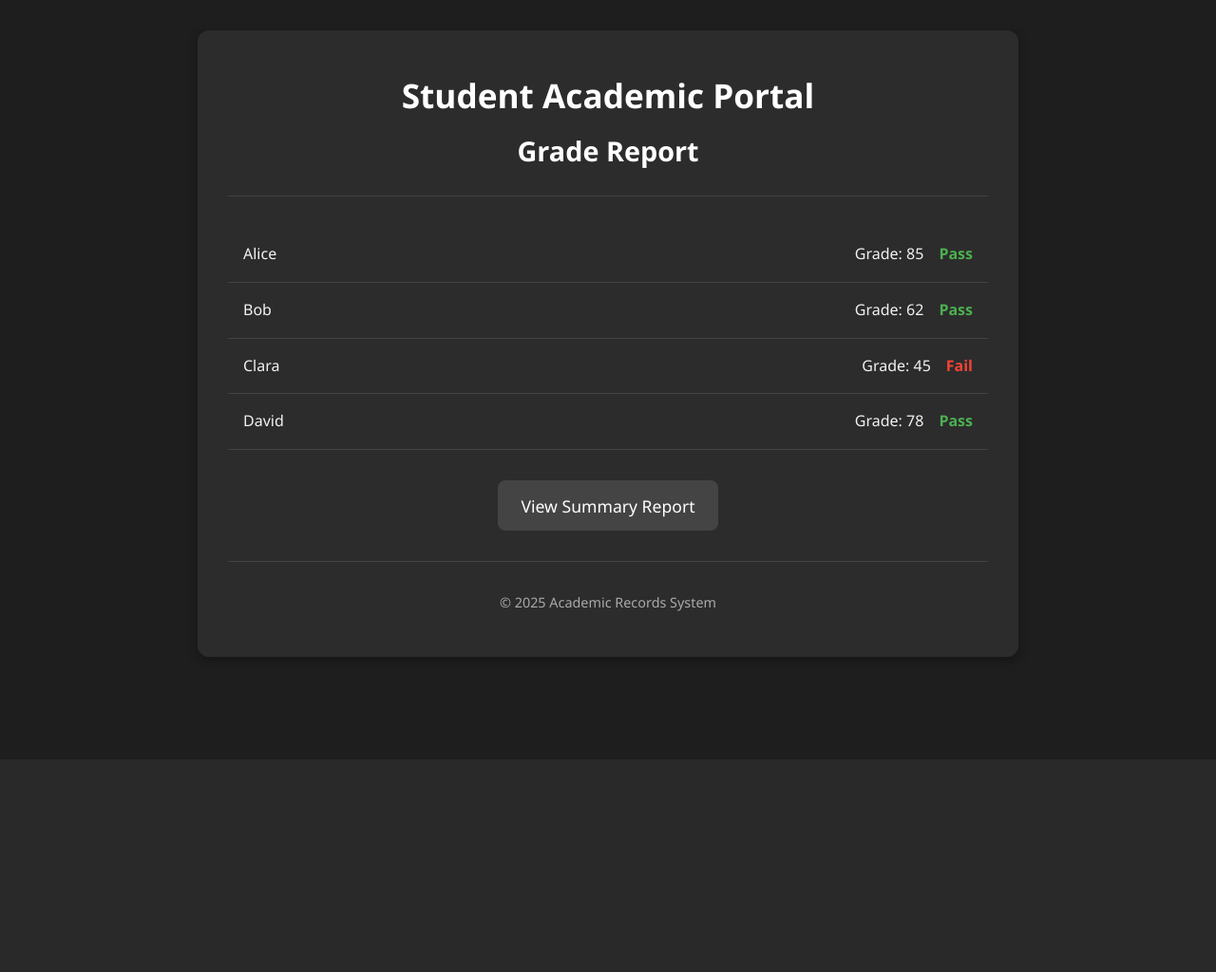
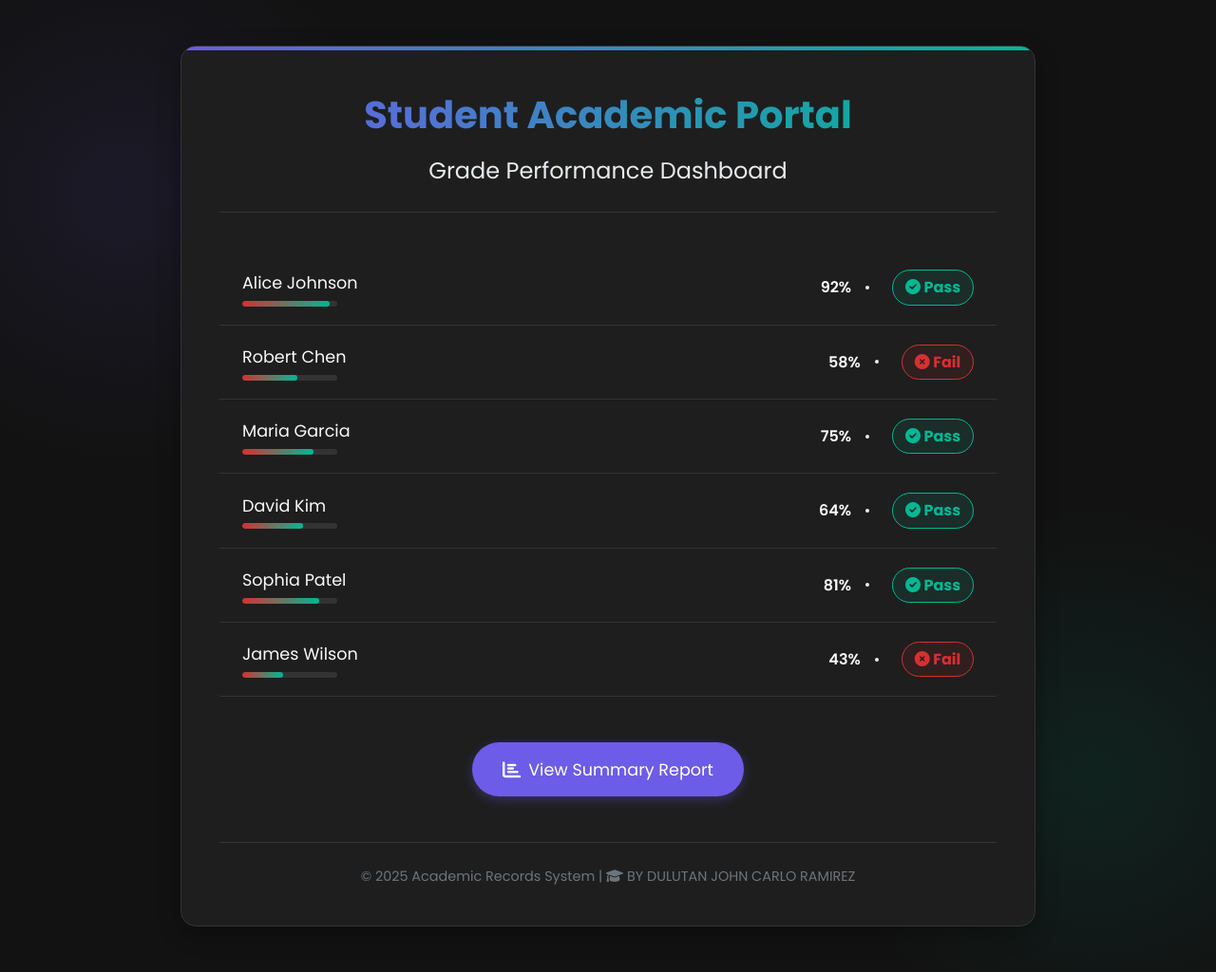
Before and after one commit to zyx-0314/AD-Task-23, a PHP site: page / in a window 1280 px wide. Shown: the whole page at 95% size. Before the commit the page ends 703 px from the top, so only its background shows below. Run offline with PHP 8.4, Linux system fonts and the light colour scheme.

Commit message:
refactor(index.php): i improve the design of page 1

```diff
--- a/index.php
+++ b/index.php
@@ -4,57 +4,83 @@
     <meta charset="UTF-8">
     <meta name="viewport" content="width=device-width, initial-scale=1.0">
     <title>Student Grades Report</title>
+    <link href="https://fonts.googleapis.com/css2?family=Poppins:wght@300;400;600;700&display=swap" rel="stylesheet">
     <style>
         :root {
-            --primary-bg: #1e1e1e;
-            --secondary-bg: #2c2c2c;
-            --text-primary: #f2f2f2;
-            --text-secondary: #ffffff;
-            --pass-color: #4CAF50;
-            --fail-color: #F44336;
-            --border-color: #444;
-            --button-bg: #444;
-            --button-hover: #666;
-            --shadow: 0 4px 12px rgba(0, 0, 0, 0.3);
+            --primary-bg: #121212;
+            --secondary-bg: #1e1e1e;
+            --accent-color: #6c5ce7;
+            --text-primary: #f8f9fa;
+            --text-secondary: #e9ecef;
+            --pass-color: #00b894;
+            --fail-color: #d63031;
+            --border-color: #333;
+            --button-bg: #6c5ce7;
+            --button-hover: #5649c0;
+            --shadow: 0 8px 24px rgba(0, 0, 0, 0.3);
+            --transition: all 0.3s ease;
+        }
+
+        * {
+            box-sizing: border-box;
+            margin: 0;
+            padding: 0;
         }
 
         body {
-            font-family: 'Segoe UI', Tahoma, Geneva, Verdana, sans-serif;
+            font-family: 'Poppins', sans-serif;
             background-color: var(--primary-bg);
             color: var(--text-primary);
-            margin: 0;
-            padding: 0;
             line-height: 1.6;
+            background-image:
+                radial-gradient(circle at 10% 20%, rgba(108, 92, 231, 0.1) 0%, transparent 20%),
+                radial-gradient(circle at 90% 80%, rgba(0, 184, 148, 0.1) 0%, transparent 20%);
         }
 
         .container {
             background-color: var(--secondary-bg);
-            padding: 2rem;
+            padding: 2.5rem;
             width: 90%;
-            max-width: 800px;
-            margin: 2rem auto;
-            border-radius: 12px;
+            max-width: 900px;
+            margin: 3rem auto;
+            border-radius: 16px;
             box-shadow: var(--shadow);
+            border: 1px solid var(--border-color);
+            position: relative;
+            overflow: hidden;
+        }
+
+        .container::before {
+            content: '';
+            position: absolute;
+            top: 0;
+            left: 0;
+            width: 100%;
+            height: 4px;
+            background: linear-gradient(90deg, var(--accent-color), var(--pass-color));
         }
 
         .header {
             text-align: center;
-            margin-bottom: 2rem;
-            padding-bottom: 1rem;
+            margin-bottom: 2.5rem;
+            padding-bottom: 1.5rem;
             border-bottom: 1px solid var(--border-color);
-        }
-
-        h1, h2 {
-            color: var(--text-secondary);
-            margin: 0.5rem 0;
+            animation: fadeIn 0.8s ease;
         }
 
         h1 {
-            font-size: 2.2rem;
+            font-size: 2.5rem;
+            background: linear-gradient(90deg, var(--accent-color), var(--pass-color));
+            -webkit-background-clip: text;
+            background-clip: text;
+            color: transparent;
+            margin-bottom: 0.5rem;
         }
 
         h2 {
-            font-size: 1.8rem;
+            font-size: 1.5rem;
+            color: var(--text-secondary);
+            font-weight: 400;
         }
 
         .grades-list {
@@ -64,83 +90,178 @@
         }
 
         .grades-list li {
-            padding: 1rem;
+            padding: 1.2rem 1.5rem;
             border-bottom: 1px solid var(--border-color);
             display: flex;
             justify-content: space-between;
             align-items: center;
+            transition: var(--transition);
+            animation: slideIn 0.5s ease forwards;
+            opacity: 0;
+            transform: translateY(20px);
         }
+
+        .grades-list li:hover {
+            background-color: rgba(255, 255, 255, 0.03);
+            transform: translateY(-2px);
+        }
+
+        .grades-list li:nth-child(1) { animation-delay: 0.1s; }
+        .grades-list li:nth-child(2) { animation-delay: 0.2s; }
+        .grades-list li:nth-child(3) { animation-delay: 0.3s; }
+        .grades-list li:nth-child(4) { animation-delay: 0.4s; }
 
         .student-name {
             font-weight: 500;
+            font-size: 1.1rem;
         }
 
         .grade-status {
             display: flex;
             align-items: center;
-            gap: 1rem;
+            gap: 1.5rem;
+        }
+
+        .grade-value {
+            font-weight: 600;
+            position: relative;
+            padding-right: 1.2rem;
+        }
+
+        .grade-value::after {
+            content: '';
+            position: absolute;
+            right: 0;
+            top: 50%;
+            transform: translateY(-50%);
+            width: 4px;
+            height: 4px;
+            background-color: var(--text-secondary);
+            border-radius: 50%;
         }
 
         .pass {
             color: var(--pass-color);
             font-weight: bold;
+            padding: 0.3rem 0.8rem;
+            background-color: rgba(0, 184, 148, 0.1);
+            border-radius: 20px;
+            border: 1px solid var(--pass-color);
         }
 
         .fail {
             color: var(--fail-color);
             font-weight: bold;
+            padding: 0.3rem 0.8rem;
+            background-color: rgba(214, 48, 49, 0.1);
+            border-radius: 20px;
+            border: 1px solid var(--fail-color);
         }
 
         .navigation {
             display: flex;
             justify-content: center;
-            margin-top: 2rem;
+            margin-top: 3rem;
         }
 
         .nav-button {
             background-color: var(--button-bg);
             color: white;
-            padding: 0.8rem 1.5rem;
+            padding: 0.9rem 2rem;
             text-decoration: none;
-            border-radius: 8px;
+            border-radius: 50px;
             font-size: 1.1rem;
-            transition: background-color 0.3s;
+            font-weight: 500;
+            transition: var(--transition);
+            box-shadow: 0 4px 12px rgba(108, 92, 231, 0.3);
+            display: inline-flex;
+            align-items: center;
+            gap: 0.5rem;
         }
 
         .nav-button:hover {
             background-color: var(--button-hover);
+            transform: translateY(-2px);
+            box-shadow: 0 6px 16px rgba(108, 92, 231, 0.4);
+        }
+
+        .nav-button i {
+            font-size: 1.2rem;
         }
 
         footer {
             text-align: center;
-            margin-top: 2rem;
-            padding-top: 1rem;
+            margin-top: 3rem;
+            padding-top: 1.5rem;
             border-top: 1px solid var(--border-color);
             font-size: 0.9rem;
-            color: #aaa;
+            color: #6c757d;
+            animation: fadeIn 1s ease;
+        }
+
+        @keyframes fadeIn {
+            from { opacity: 0; }
+            to { opacity: 1; }
+        }
+
+        @keyframes slideIn {
+            to {
+                opacity: 1;
+                transform: translateY(0);
+            }
+        }
+
+        /* Grade meter visualization */
+        .grade-meter {
+            width: 100px;
+            height: 6px;
+            background-color: var(--border-color);
+            border-radius: 3px;
+            margin-top: 0.3rem;
+            overflow: hidden;
+        }
+
+        .grade-meter-fill {
+            height: 100%;
+            background: linear-gradient(90deg, var(--fail-color), var(--pass-color));
+            border-radius: 3px;
         }
     </style>
+    <link rel="stylesheet" href="https://cdnjs.cloudflare.com/ajax/libs/font-awesome/6.0.0-beta3/css/all.min.css">
 </head>
 <body>
     <div class="container">
         <header class="header">
             <h1>Student Academic Portal</h1>
-            <h2>Grade Report</h2>
+            <h2>Grade Performance Dashboard</h2>
         </header>
 
         <main>
             <ul class="grades-list">
                 <?php
-                $students = ["Alice" => 85, "Bob" => 62, "Clara" => 45, "David" => 78];
+                // Demonstrating declarations
+                $students = [
+                    "Alice Johnson" => 92,
+                    "Robert Chen" => 58,
+                    "Maria Garcia" => 75,
+                    "David Kim" => 64,
+                    "Sophia Patel" => 81,
+                    "James Wilson" => 43
+                ];
 
+                // Demonstrating looping and conditionals
                 foreach ($students as $name => $grade) {
+                    $percentage = min(100, max(0, $grade)); // Ensure between 0-100
                     echo "<li>";
-                    echo "<span class='student-name'>$name</span>";
+                    echo "<div>";
+                    echo "<div class='student-name'>$name</div>";
+                    echo "<div class='grade-meter'><div class='grade-meter-fill' style='width: $percentage%'></div></div>";
+                    echo "</div>";
                     echo "<div class='grade-status'>";
-                    echo "<span>Grade: $grade</span>";
+                    echo "<span class='grade-value'>$grade%</span>";
                     echo ($grade >= 60)
-                        ? "<span class='pass'>Pass</span>"
-                        : "<span class='fail'>Fail</span>";
+                        ? "<span class='pass'><i class='fas fa-check-circle'></i> Pass</span>"
+                        : "<span class='fail'><i class='fas fa-times-circle'></i> Fail</span>";
                     echo "</div>";
                     echo "</li>";
                 }
@@ -149,11 +270,13 @@
         </main>
 
         <div class="navigation">
-            <a href="./page/index.php" class="nav-button">View Summary Report</a>
+            <a href="./page/index.php" class="nav-button">
+                <i class="fas fa-chart-bar"></i> View Summary Report
+            </a>
         </div>
 
         <footer>
-            <p>© <?php echo date("Y"); ?> Academic Records System</p>
+            <p>© <?php echo date("Y"); ?> Academic Records System | <i class="fas fa-graduation-cap"></i> BY DULUTAN JOHN CARLO RAMIREZ</p>
         </footer>
     </div>
 </body>
```
